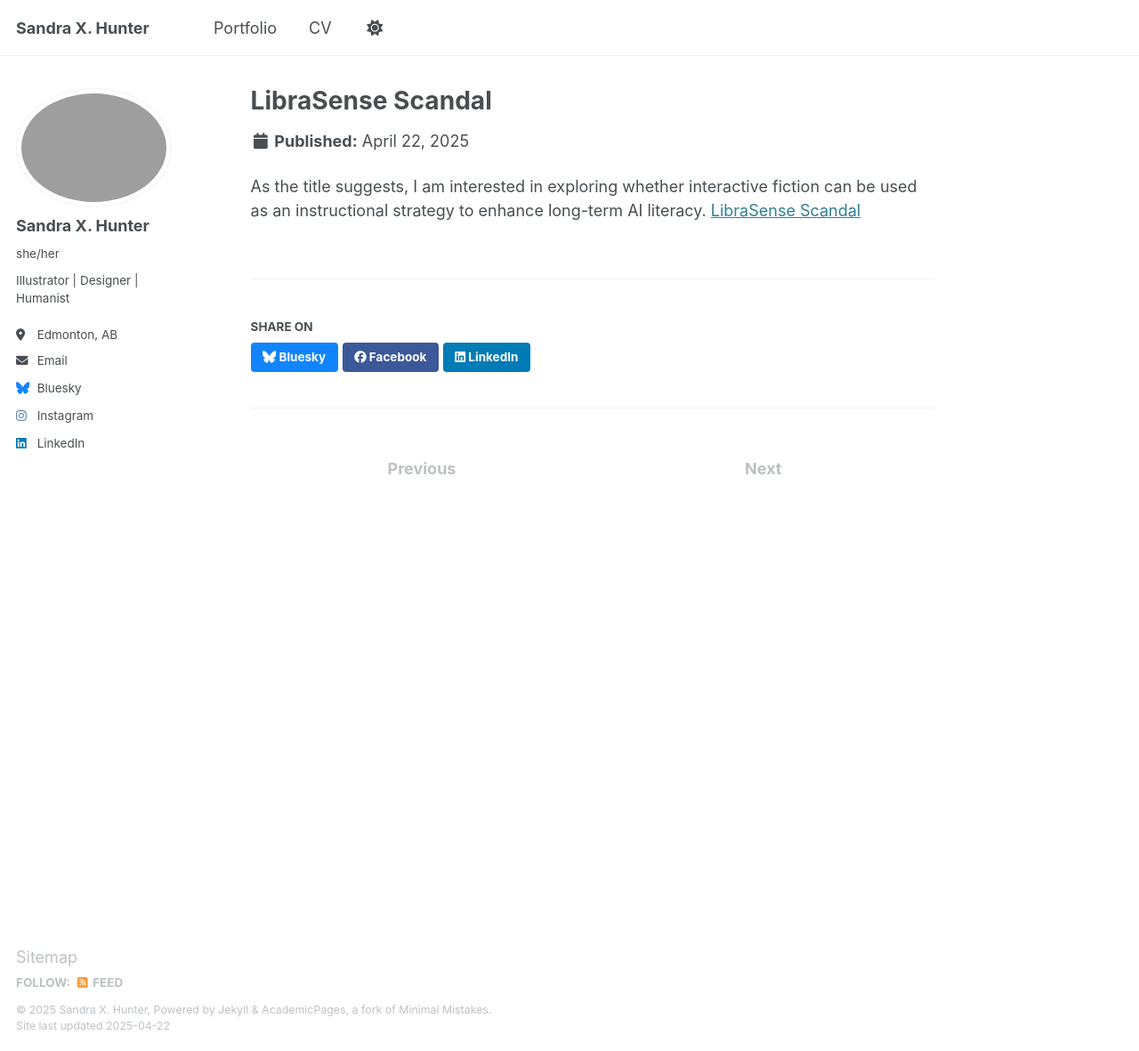
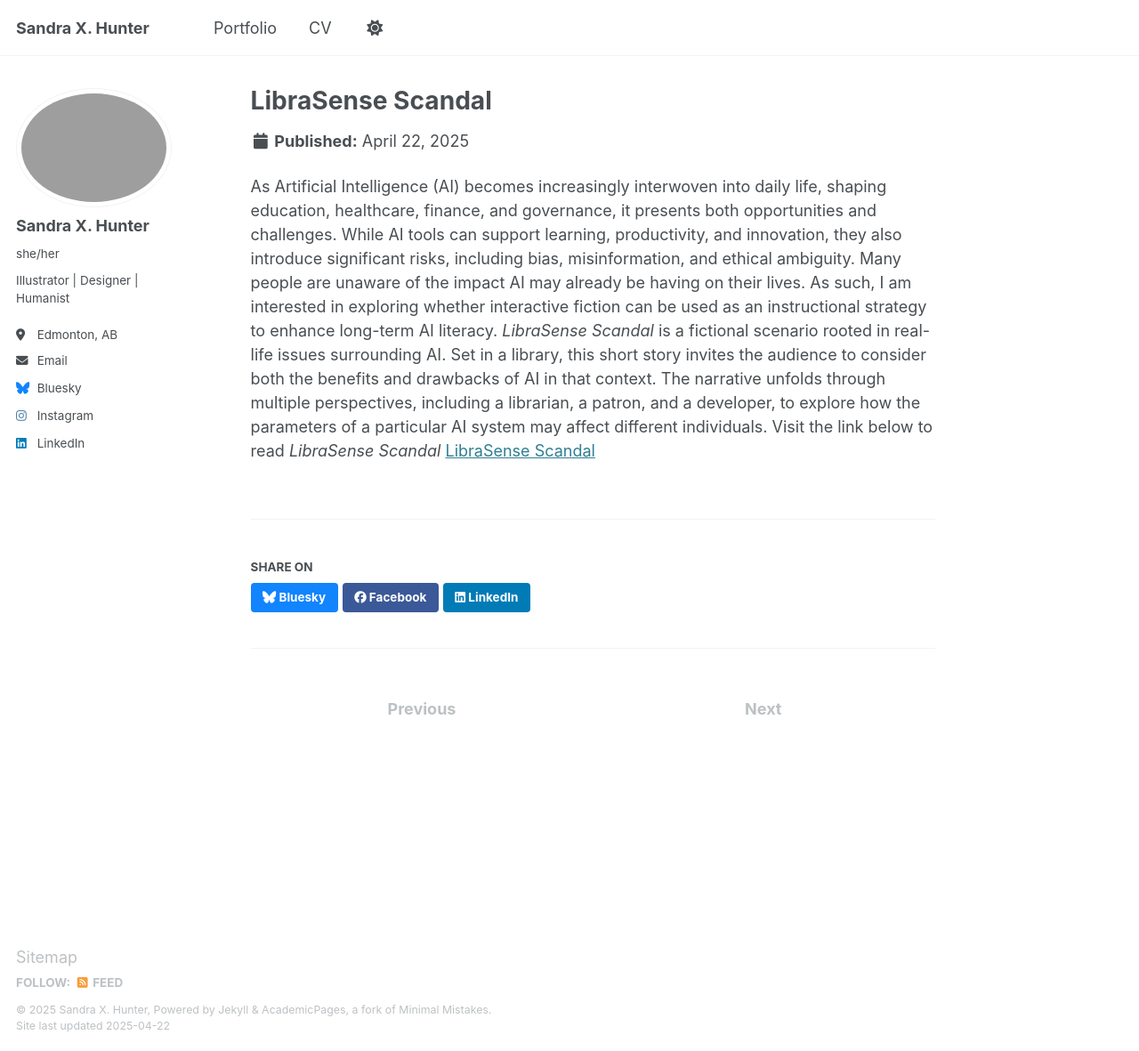
Before and after one commit to SX-Hunter/me, a Jekyll site: the page built from _portfolio/portfolio-2.html, in a window 1280 px wide and 1181 px high. Shown: the whole window at 89% size. Built offline with Jekyll 4.4.1, drawn with Linux system fonts in a browser that asks for light colours.

Commit message:
Improved descriptions

```diff
--- a/_portfolio/portfolio-2.html
+++ b/_portfolio/portfolio-2.html
@@ -4,6 +4,10 @@ excerpt: "Can we use interactive fiction to increase AI literacy? A test in Twin
 collection: portfolio
 ---
 
-As the title suggests, I am interested in exploring whether interactive fiction can be used as an instructional strategy to enhance long-term AI literacy.
+As Artificial Intelligence (AI) becomes increasingly interwoven into daily life, shaping education, healthcare, finance, and governance, it presents both opportunities and challenges. While AI tools can support learning, productivity, and innovation, they also introduce significant risks, including bias, misinformation, and ethical ambiguity.
+
+Many people are unaware of the impact AI may already be having on their lives. As such, I am interested in exploring whether interactive fiction can be used as an instructional strategy to enhance long-term AI literacy. <em>LibraSense Scandal</em> is a fictional scenario rooted in real-life issues surrounding AI. Set in a library, this short story invites the audience to consider both the benefits and drawbacks of AI in that context. The narrative unfolds through multiple perspectives, including a librarian, a patron, and a developer, to explore how the parameters of a particular AI system may affect different individuals.
+
+Visit the link below to read <em>LibraSense Scandal</em>
 
 <a href="../LibraSense Scandal.html" target="_blank">LibraSense Scandal</a>
```
Also changed, not shown: _portfolio/portfolio-1.md (+2 -2 lines).
